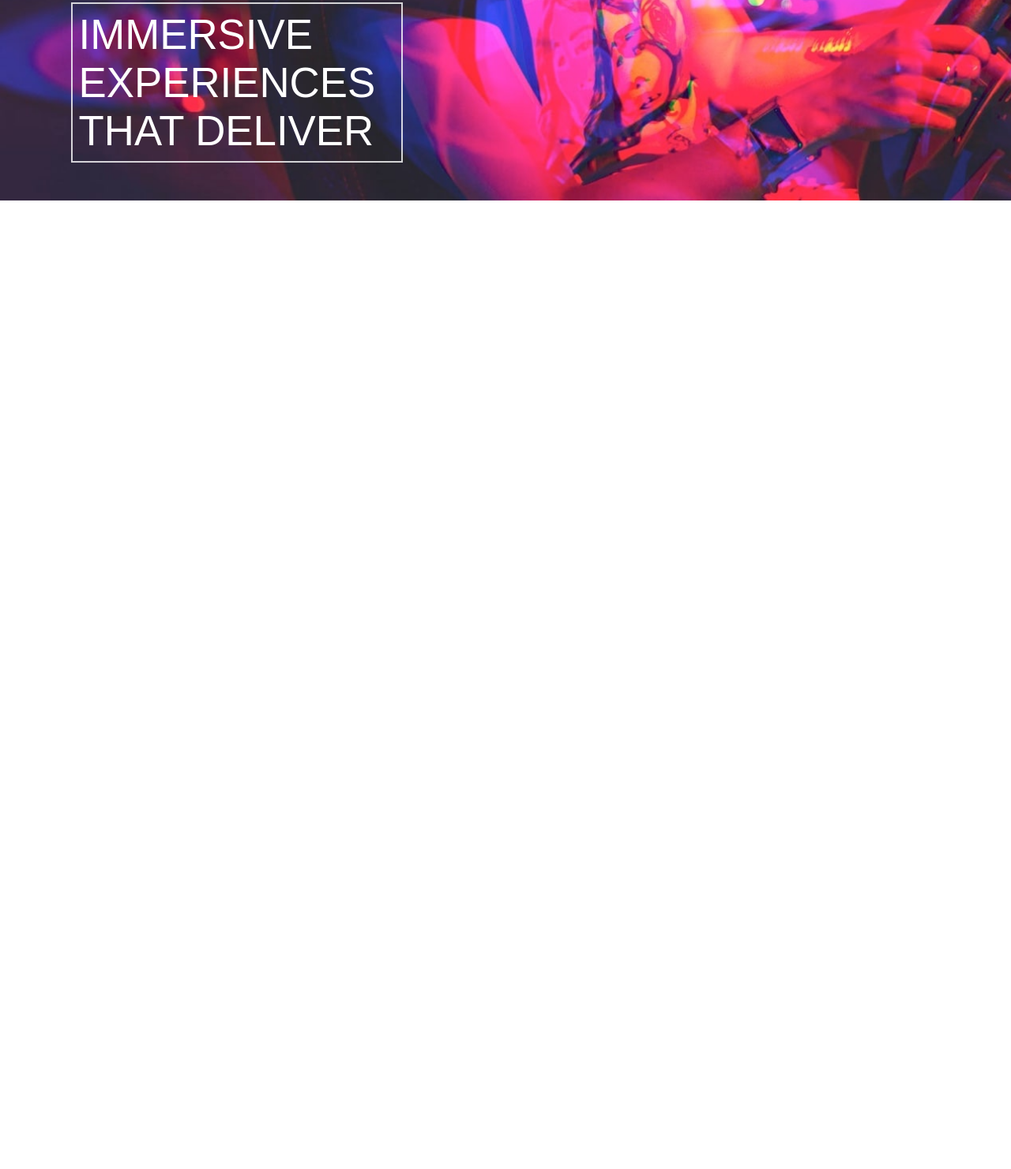
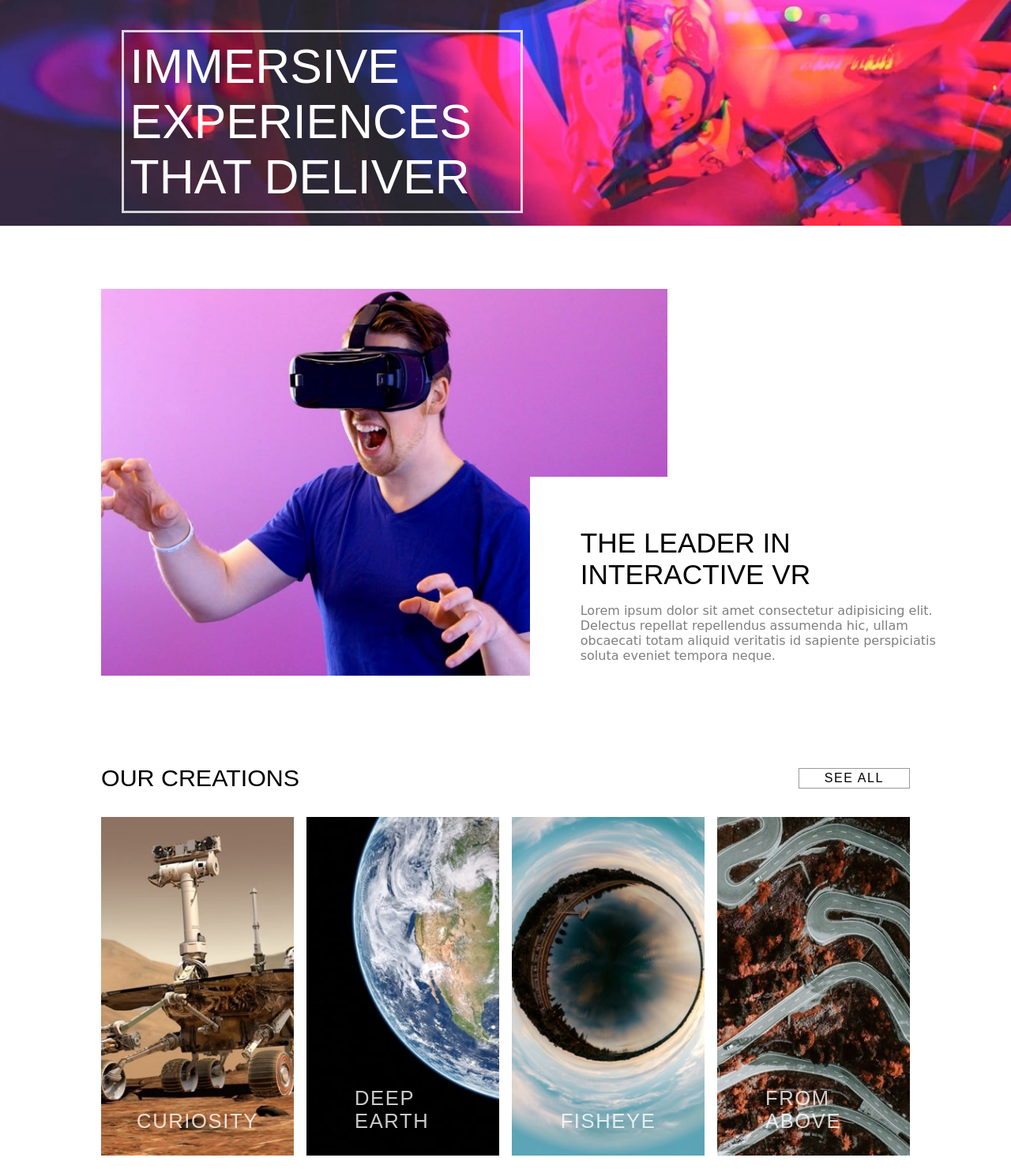
Before and after one commit to carlosromerogit/maquetacion-1, a plain HTML site: page index.html in a window 1280 px wide. Shown: the part 402-1883 px from the top of the page at 79% size. Before the commit the page ends 800 px from the top, so only its background shows below. Drawn offline with Linux system fonts and the light colour scheme.

Commit message:
sections added

```diff
--- a/index.html
+++ b/index.html
@@ -1,5 +1,6 @@
 <!DOCTYPE html>
 <html lang="en">
+
 <head>
     <meta charset="UTF-8">
     <meta http-equiv="X-UA-Compatible" content="IE=edge">
@@ -7,6 +8,7 @@
     <title>Loopstudios landing page</title>
     <link rel="stylesheet" href="./styles.css">
 </head>
+
 <body>
     <div class="hero-container">
         <header class="hero-header">
@@ -22,10 +24,59 @@
             </nav>
             <img class="icon-menu" src="./assets/images/icon-menu.svg" alt="Icon Menu">
         </header>
-        <div class="hero-description">
-            <p>immersive experiences that deliver</p>
+        <p class="hero-description">immersive experiences that deliver</p>
+    </div>
+    <section>
+        <div class="interactive-section">
+            <img src="./assets/images/image-interactive.jpg" alt="Interactive Image">
+            <article class="interactive-container">
+                <h1 class="interactive-title">the leader in interactive vr</h1>
+                <p class="interactive-text">Lorem ipsum dolor sit amet consectetur adipisicing elit. Delectus repellat
+                    repellendus assumenda hic, ullam obcaecati totam aliquid veritatis id sapiente perspiciatis soluta
+                    eveniet tempora neque.</p>
+            </article>
         </div>
-    </div>
+    </section>
+    <section class="our-creations-section">
+        <h2 class="our-creations-title">
+            <p>our creations</p>
+            <a href="#">see all</a>
+        </h2>
+        <div class="creations-grid-container">
+            <article>
+                <h3>curiosity</h3>
+                <img src="./assets/images/grid-images/image-curiosity.jpg" alt="">
+            </article>
+            <article>
+                <h3>deep earth</h3>
+                <img src="./assets/images/grid-images/image-deep-earth.jpg" alt="">
+            </article>
+            <article>
+                <h3>fisheye</h3>
+                <img src="./assets/images/grid-images/image-fisheye.jpg" alt="Fisheye">
+            </article>
+            <article>
+                <h3>from above</h3>
+                <img src="./assets/images/grid-images/image-from-above.jpg" alt="From Above">
+            </article>
+            <article>
+                <h3>grid</h3>
+                <img src="./assets/images/grid-images/image-grid.jpg" alt="Grid">
+            </article>
+            <article>
+                <h3>night arcade</h3>
+                <img src="./assets/images/grid-images/image-night-arcade.jpg" alt="Night Arcade">
+            </article>
+            <article>
+                <h3>pocket borealis</h3>
+                <img src="./assets/images/grid-images/image-pocket-borealis.jpg" alt="Pocket">
+            </article>
+            <article>
+                <h3>soccer team</h3>
+                <img src="./assets/images/grid-images/image-soccer-team.jpg" alt="Soccer Team">
+            </article>
+        </div>
+    </section>
 </body>
 
 </html>
--- a/styles.css
+++ b/styles.css
@@ -1,43 +1,43 @@
-body{
-    min-width: 320px;
+body {
     box-sizing: border-box;
     margin: 0px;
+    min-width: 320px;
     font-family: sans-serif;
 }
-.hero-container{
+.hero-container {
     display: flex;
     flex-direction: column;
     justify-content: space-between;
-    padding: 3rem 7vw;
-    min-height: 70vh;
+    padding: 1rem 12vw;
+    min-height: 82vh;
     background-image: url('./assets/images/image-hero.jpg');
+    background-attachment: fixed;
     background-size: cover;
 }
-.hero-header{
+.hero-header {
     display: flex;
     justify-content: space-between;
     align-items: center;
 }
-.hero-logo{
+.hero-logo {
     font-size: 2rem;
     font-weight: 700;
     color: white;
 }
-.hero-nav > ul{
+.hero-nav>ul {
     padding: 0px;
     margin: 0px;
     display: flex;
     list-style: none;
 }
-.hero-nav a{
+.hero-nav a {
     position: relative;
     padding: 0px 0.5rem;
     text-decoration: none;
-    color: rgba(255, 255, 255, 0.8);
+    color: rgba(255, 255, 255, 0.9);
     font-weight: 300;
-
 }
-.hero-nav li::after{
+.hero-nav li::after {
     content: "";
     display: block;
     margin: auto;
@@ -46,41 +46,141 @@ body{
     background-color: aliceblue;
     transition: width 500ms;
 }
-.hero-nav li:hover::after{
+.hero-nav li:hover::after {
     width: 100%;
 }
-.icon-menu{
+.icon-menu {
     display: none;
     width: 24px;
     height: auto;
     cursor: pointer;
 }
-.hero-description{
+.hero-description {
     padding: 0.5rem;
-    width: 400px;
-    border: 2px solid rgba(255, 255, 255, 0.8);
-}
-.hero-description p {
     margin: 0px;
+    width: 50%;
     text-transform: uppercase;
-    font-size:calc(2.5rem + 1vw) ;
+    font-size: calc(1rem + 3.5vw);
     font-weight: 100;
     color: white;
+    border: 3px solid rgba(255, 255, 255, 0.8);
 }
 @media screen and (max-width:650px) {
-    .hero-nav > ul{
+    .hero-nav>ul {
         display: none;
     }
-    .icon-menu{
+    .icon-menu {
         display: block;
     }
-    .hero-description{
+
+    .hero-description {
         width: 90%;
     }
     .hero-description p {
-
-        font-size:calc(2rem + 1vw) ;
-
+        font-size: calc(2rem + 1vw);
     }
-
 }
+.grid-container {
+    display: grid;
+    grid-template-columns: repeat(auto-fit, minmax(300px, 1fr));
+    gap: 1rem;
+}
+.interactive-section {
+    position: relative;
+    display: flex;
+    padding: 5rem;
+    margin: 0px auto;
+    width: 80%;
+    max-width: 1200px;
+}
+.interactive-section img {
+    width: 70%;
+    max-width: 720px;
+    height: auto;
+}
+.interactive-container {
+    position: absolute;
+    right: 0px;
+    bottom: 5rem;
+    padding-top: 4rem;
+    padding-left: 4rem;
+    width: 42%;
+    /* height: 30%; */
+    background-color: white;
+}
+.interactive-title {
+    margin: 0px;
+    font-size: 2.2rem;
+    font-weight: 100;
+    text-transform: uppercase;
+}
+.interactive-text {
+    font-family: cursive;
+    color: rgba(0, 0, 0, 0.5);
+}
+@media screen and (max-width:820px) {
+    .interactive-section {
+        flex-direction: column;
+    }
+    .interactive-container {
+        position: static;
+        width: 100%;
+        padding: 1rem 0px;
+        /* height: 30%; */
+        background-color: white;
+    }
+    .interactive-section img {
+        width: 100%;
+    }
+    .interactive-section {
+        padding: 1rem;
+    }
+}
+.our-creations-section{
+    padding: 0px 10vw;
+}
+.our-creations-title{
+    display: flex;
+    justify-content: space-between;
+    align-items: center;
+    padding: 2rem 0px;
+}
+.our-creations-title,
+.our-creations-title p,
+.our-creations-title a{
+    margin: 0px;
+    color: black;
+    font-weight: 100;
+    text-transform: uppercase;
+}
+.our-creations-title p{
+    font-size: 1.9rem;
+}
+.our-creations-title a{
+    padding: 0.2rem 2rem;
+    border: 1.5px solid rgba(0, 0, 0, 0.4);
+    font-size: 1rem;
+    letter-spacing: 0.1rem;
+    text-decoration: none;
+}
+.creations-grid-container{
+    display: grid;
+    grid-template-columns: repeat(auto-fit, minmax(220px, 1fr));
+    gap: 1rem;
+}
+.creations-grid-container article{
+    position: relative;
+}
+.creations-grid-container img{
+    width: 100%;
+}
+.creations-grid-container h3{
+    position: absolute;
+    left: 50%;
+    bottom: 0.5rem;
+    transform: translateX(-50%);
+    text-transform: uppercase;
+    color: rgba(255, 255, 255, 0.8);
+    font-weight: 100;
+    font-size: 1.6rem;
+    letter-spacing: 1.6px;}
```
Also changed, not shown: assets/images/grid-images/image-curiosity.jpg (renamed from loopstudios-landing-page-main/loopstudios-landing-page-main/images/desktop/image-curiosity.jpg), assets/images/grid-images/image-deep-earth.jpg (renamed from loopstudios-landing-page-main/loopstudios-landing-page-main/images/desktop/image-deep-earth.jpg), assets/images/grid-images/image-fisheye.jpg (renamed from loopstudios-landing-page-main/loopstudios-landing-page-main/images/desktop/image-fisheye.jpg), assets/images/grid-images/image-from-above.jpg (renamed from loopstudios-landing-page-main/loopstudios-landing-page-main/images/desktop/image-from-above.jpg), assets/images/grid-images/image-grid.jpg (renamed from loopstudios-landing-page-main/loopstudios-landing-page-main/images/desktop/image-grid.jpg), assets/images/grid-images/image-night-arcade.jpg (renamed from loopstudios-landing-page-main/loopstudios-landing-page-main/images/desktop/image-night-arcade.jpg), assets/images/grid-images/image-pocket-borealis.jpg (renamed from loopstudios-landing-page-main/loopstudios-landing-page-main/images/desktop/image-pocket-borealis.jpg), assets/images/grid-images/image-soccer-team.jpg (renamed from loopstudios-landing-page-main/loopstudios-landing-page-main/images/desktop/image-soccer-team.jpg), assets/images/image-interactive.jpg (renamed from loopstudios-landing-page-main/loopstudios-landing-page-main/images/desktop/image-interactive.jpg), 1 other file. Lines whose indentation alone changed are shown as unchanged.
